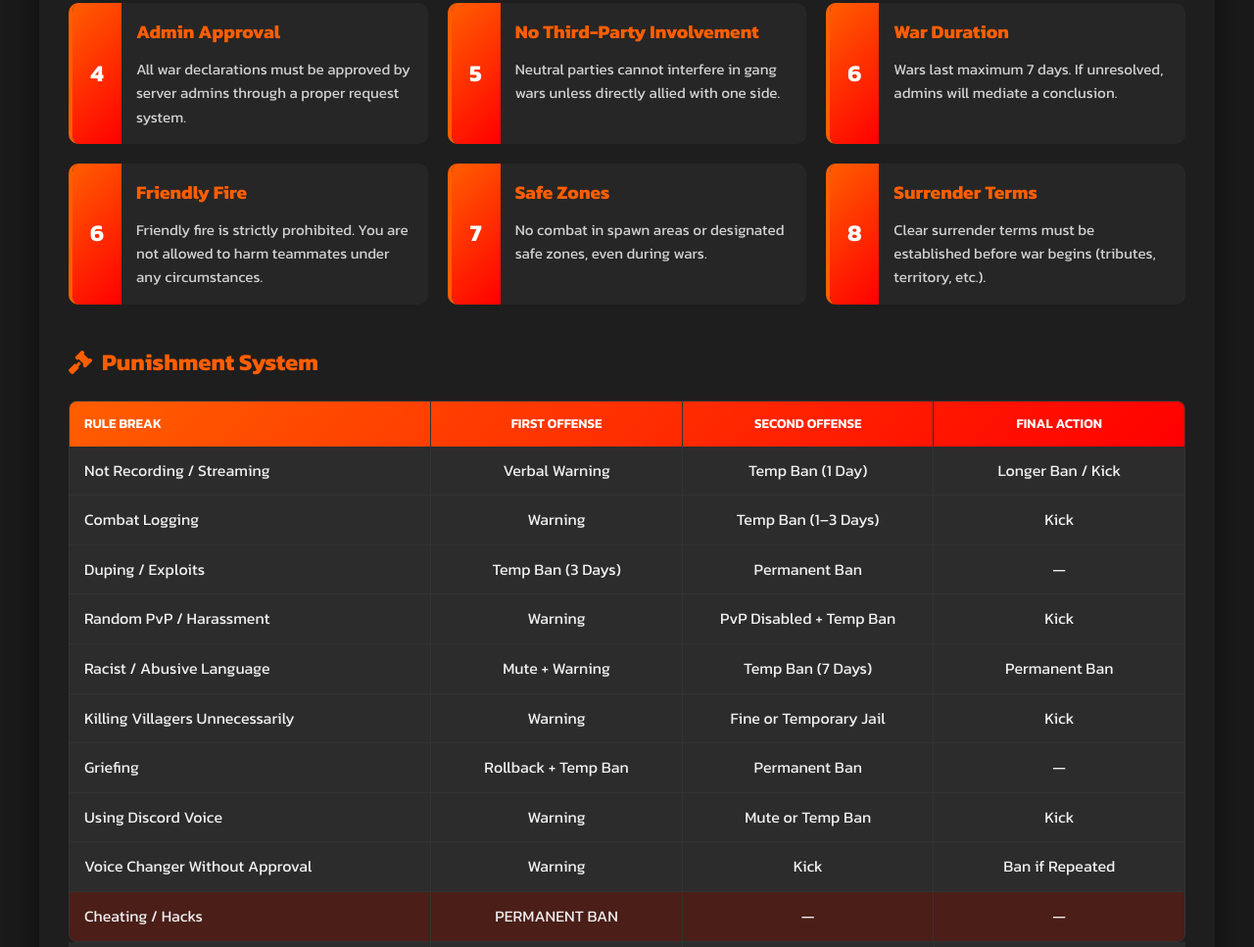
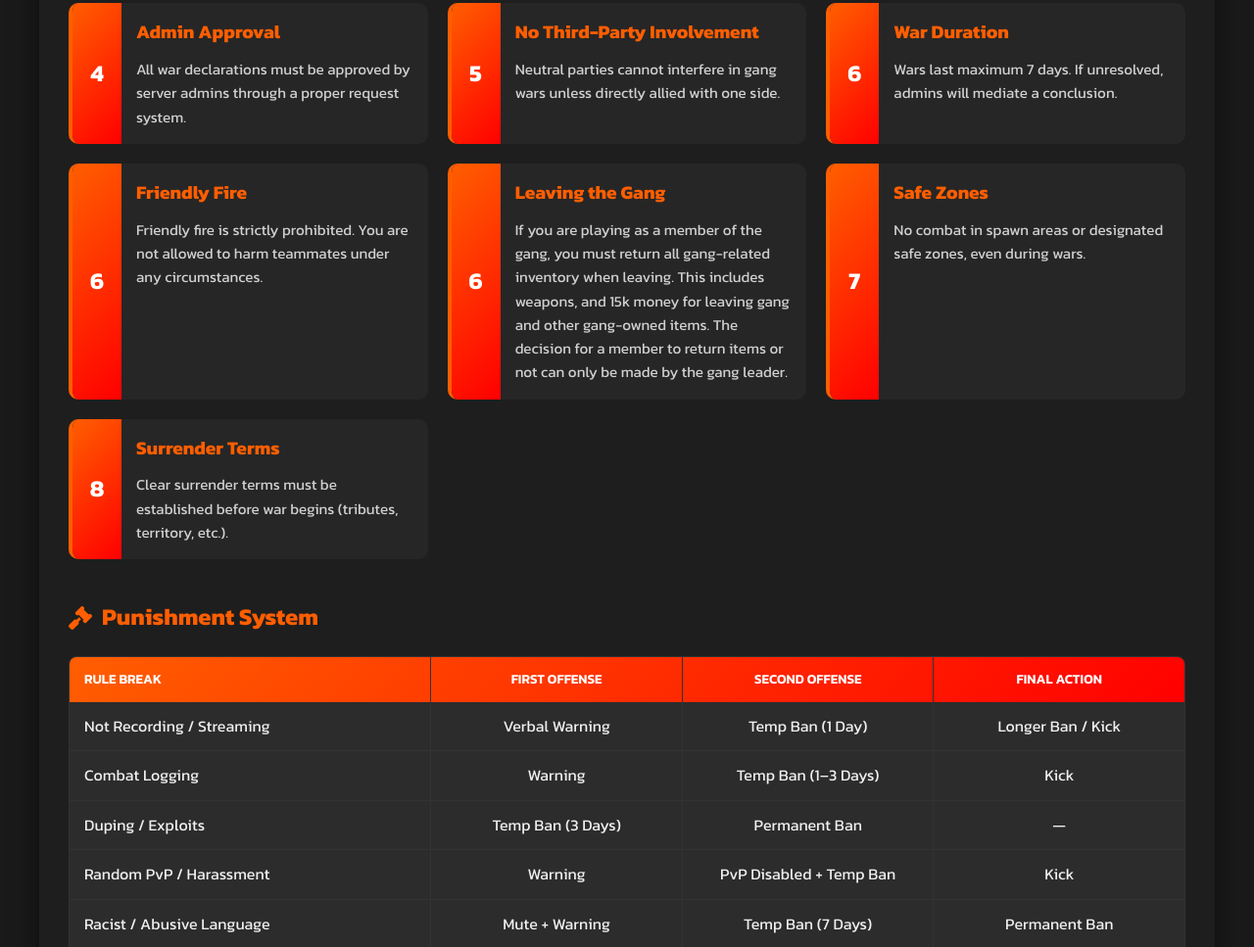
Before and after one commit to XGh0st1/shinobi-server-rules, a plain HTML site: page index.html in a window 1280 px wide. Shown: the part 1360-2327 px from the top of the page at 98% size. Drawn offline with Linux system fonts and the light colour scheme.

Commit message:
Update index.html

```diff
--- a/index.html
+++ b/index.html
@@ -180,6 +180,13 @@
                     </div>
 
                     <div class="rule-card">
+                        <div class="rule-number">6</div>
+                        <div class="rule-content">
+                            <h3>Leaving the Gang</h3>
+                            <p>If you are playing as a member of the gang, you must return all gang-related inventory when leaving. This includes weapons, and 15k money for leaving gang and other gang-owned items. The decision for a member to return items or not can only be made by the gang leader.</p>
+                        </div>
+                    </div>
+                    <div class="rule-card">
                         <div class="rule-number">7</div>
                         <div class="rule-content">
                             <h3>Safe Zones</h3>
```
